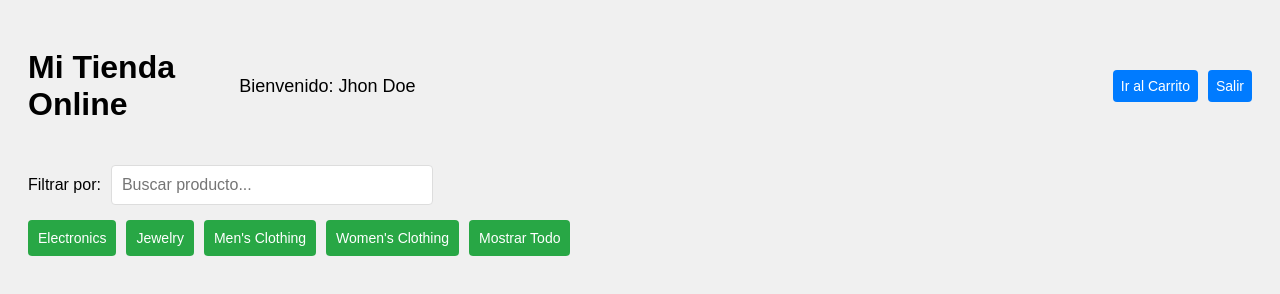
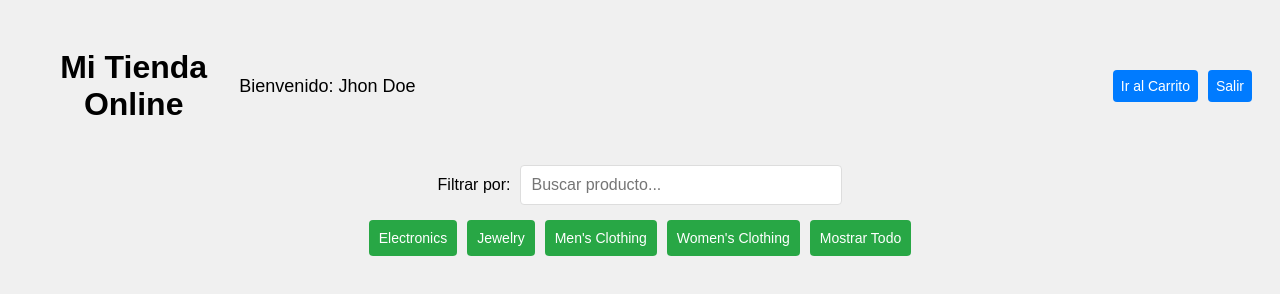
Before and after one commit to paezcamilo8/PrimerParcialWeb, a plain HTML site: page productos.html in a window 1280 px wide. Drawn offline with Linux system fonts and the light colour scheme; no server answers.

Commit message:
Centrar filtros

```diff
--- a/productos.css
+++ b/productos.css
@@ -2,6 +2,7 @@ body {
     font-family: Arial, sans-serif;
     background-color: #f0f0f0;
     padding: 20px;
+    text-align: center; /* Centra todo el contenido de la página */
 }
 
 header {
@@ -41,14 +42,16 @@ button:hover {
     background-color: #0056b3;
 }
 
-/* Estilo para la barra de filtro */
+/* Centrado de la barra de filtro */
 #filtros {
     margin-bottom: 20px;
+    text-align: center;
 }
 
 .filter-container {
     display: flex;
     align-items: center;
+    justify-content: center; /* Centrando la barra de filtro */
     margin-bottom: 15px;
 }
 
@@ -66,10 +69,11 @@ button:hover {
     max-width: 300px;
 }
 
-/* Estilo para los botones de categorías */
+/* Centrar los botones de categorías */
 .category-buttons {
     display: flex;
     gap: 10px;
+    justify-content: center; /* Centrando los botones de categoría */
 }
 
 .category-buttons button {
@@ -90,6 +94,7 @@ button:hover {
     grid-template-columns: repeat(auto-fill, minmax(200px, 1fr));
     gap: 20px;
     margin-top: 20px;
+    justify-items: center; /* Centrando los productos */
 }
 
 .product {
```
